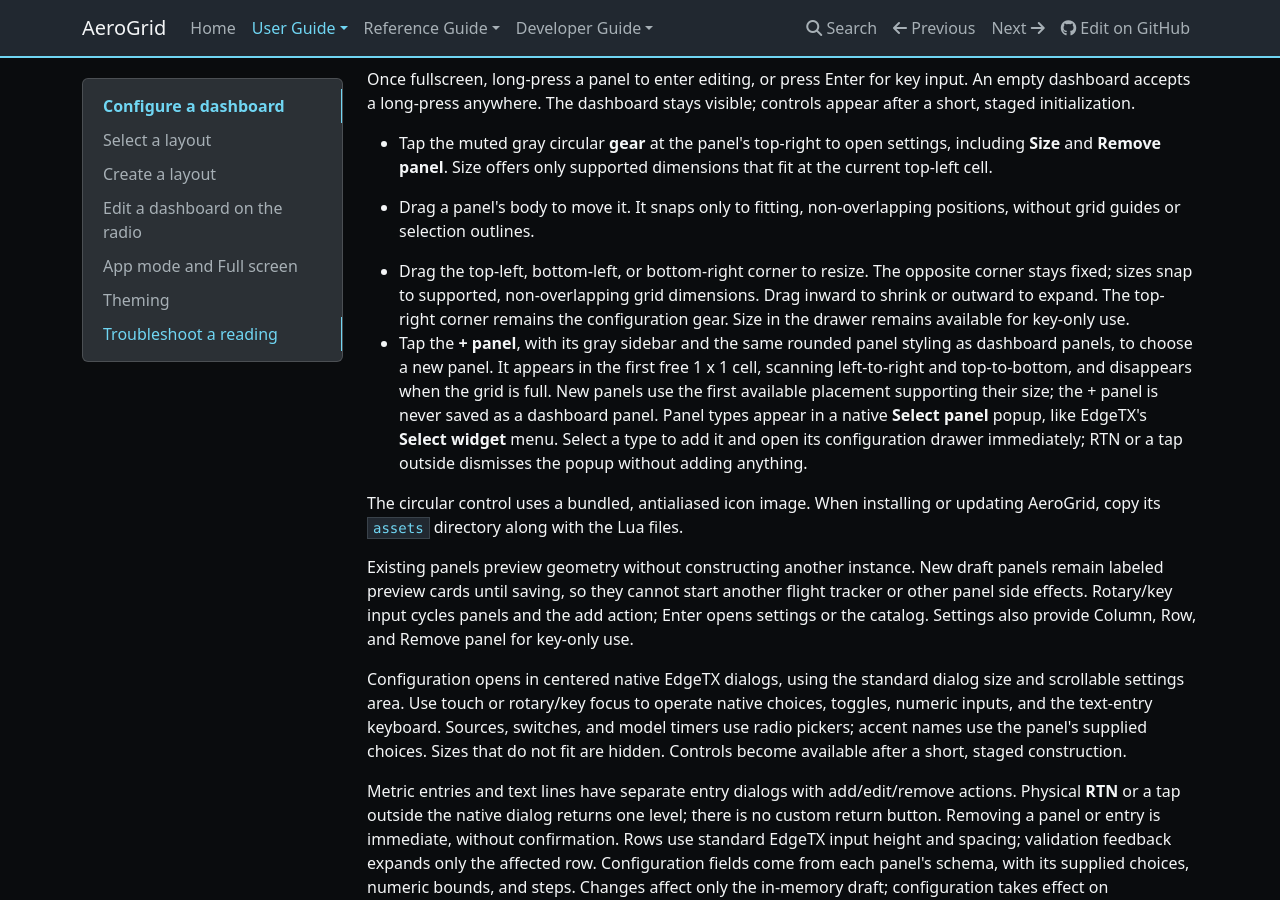
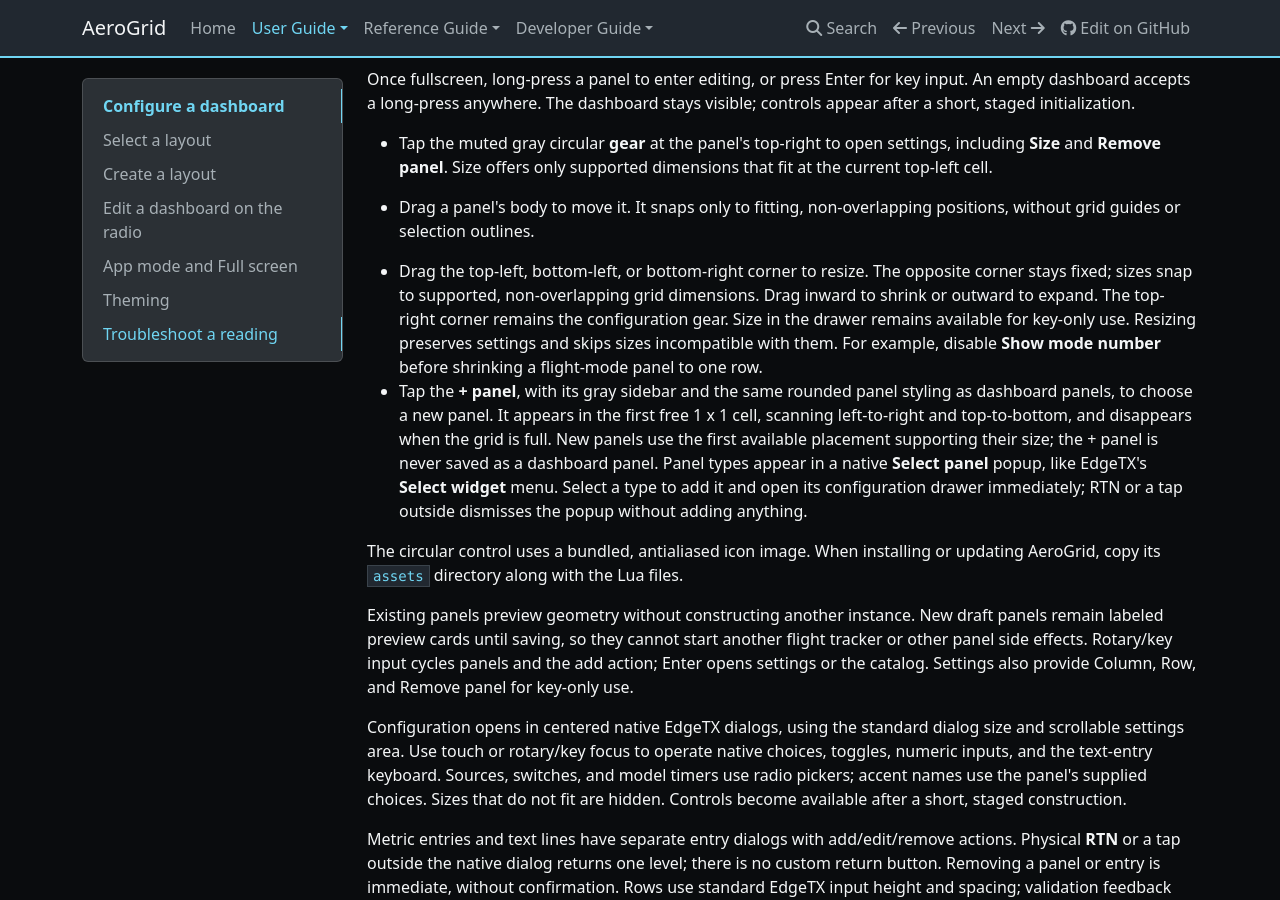
Before and after one commit to thomaskistler/aero-grid, an MkDocs documentation site: the page built from docs/user-guide/dashboards.md, in a window 1280 px wide and 900 px high, scrolled down 1351 px. Built offline with MkDocs 1.6.1, drawn with Linux system fonts in a browser that asks for light colours; nearby versions of some CDN libraries.

Commit message:
Respect panel settings when choosing resize spans
Reject incompatible resizing without changing configuration and filter corner candidates and native size choices using panel validation. Refresh size choices after configuration edits.

Co-authored-by: Copilot App <223556219+Copilot@users.noreply.github.com>

```diff
--- a/docs/user-guide/dashboards.md
+++ b/docs/user-guide/dashboards.md
@@ -85,6 +85,9 @@ visible; controls appear after a short, staged initialization.
   corner stays fixed; sizes snap to supported, non-overlapping grid dimensions.
   Drag inward to shrink or outward to expand. The top-right corner remains the
   configuration gear. Size in the drawer remains available for key-only use.
+  Resizing preserves settings and skips sizes incompatible with them. For
+  example, disable **Show mode number** before shrinking a flight-mode panel
+  to one row.
 - Tap the **+ panel**, with its gray sidebar and the same rounded panel styling
   as dashboard panels, to choose a new panel. It appears
   in the first free 1 x 1 cell, scanning left-to-right and top-to-bottom, and
```
Also changed, not shown: plans/on-radio-editor.md (+3 -0 lines), 4 other files.
